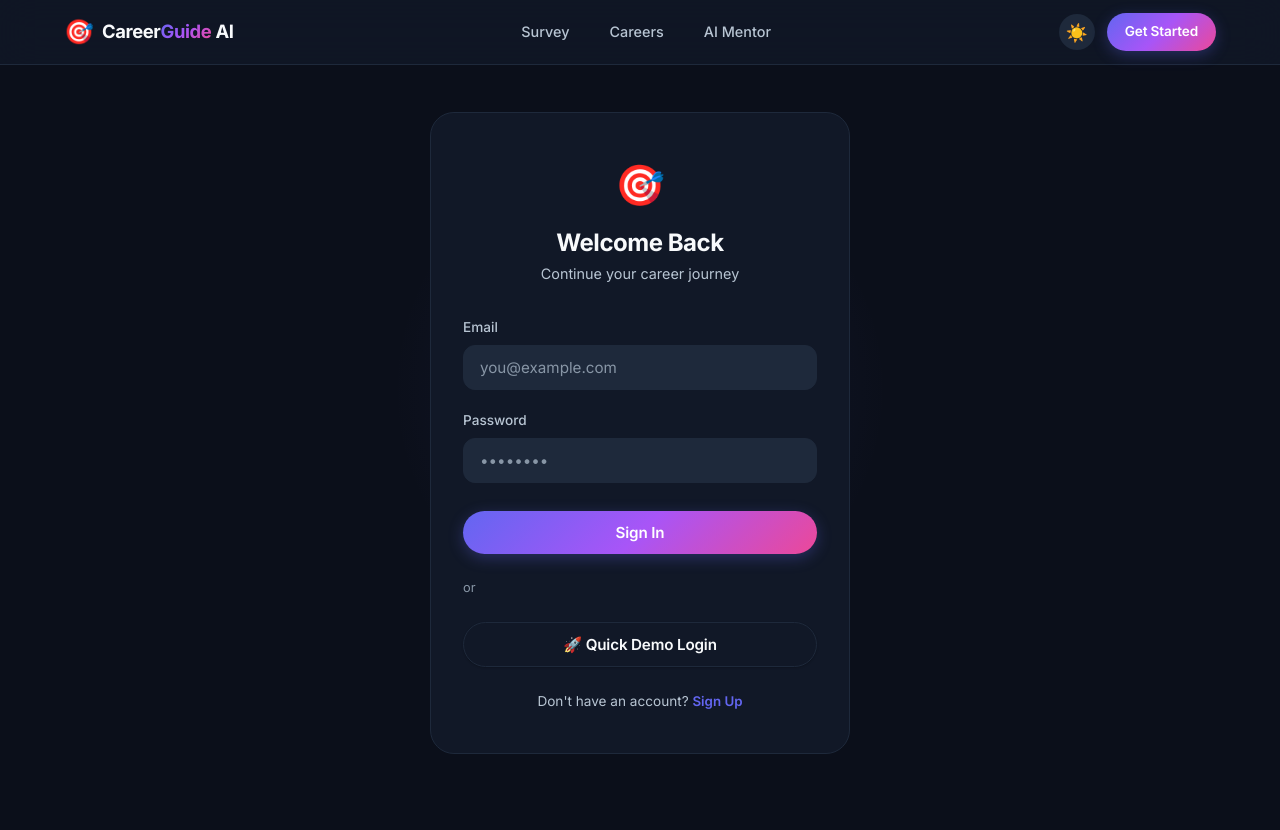
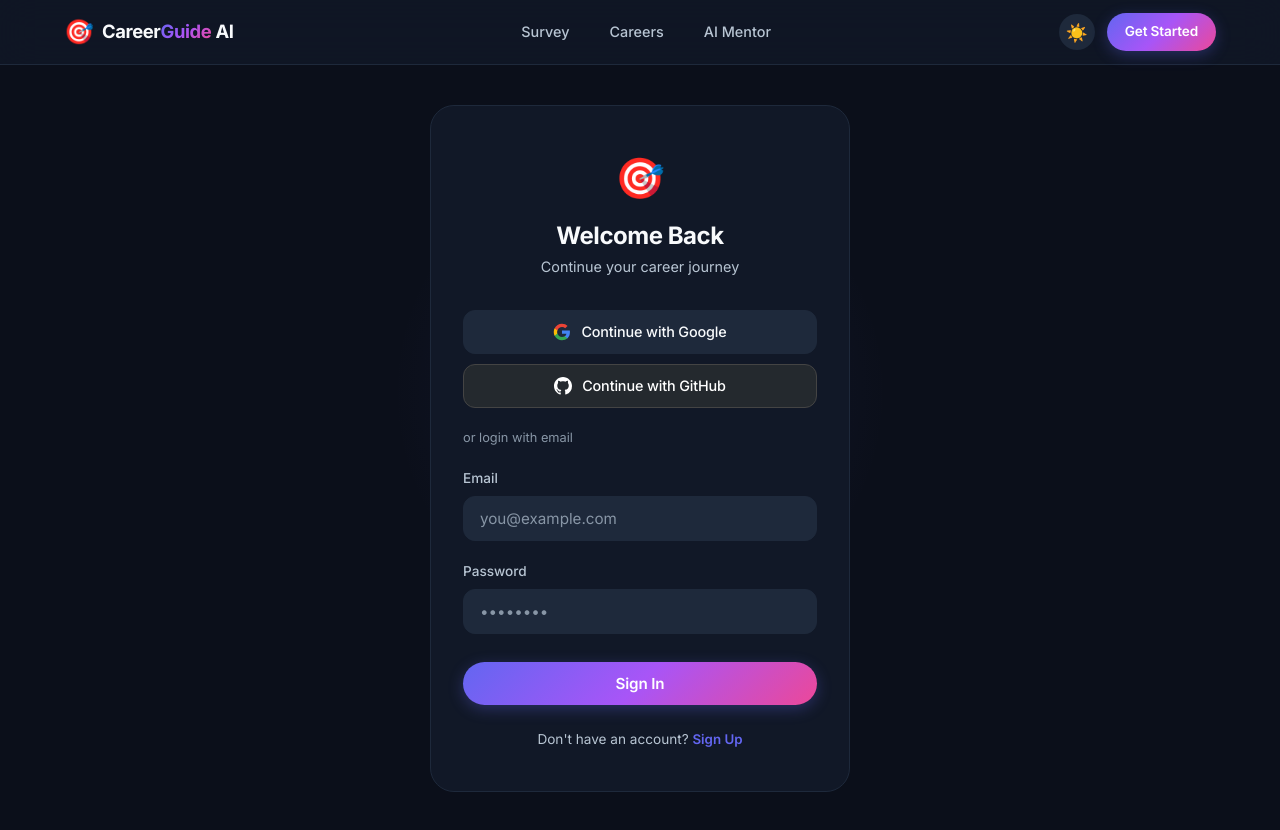
Before and after one commit to gauravssrgi-max/Career-Guide-Ai, a Next.js app in the folder client/: page /login in a window 1280 px wide. Before the commit the page ends 801 px from the top, so only its background shows below. Built offline with nearby package versions, Linux system fonts and the light colour scheme; no server answers.

Commit message:
Add real Google and GitHub login via NextAuth.js

```diff
--- a/client/package.json
+++ b/client/package.json
@@ -10,6 +10,7 @@
   },
   "dependencies": {
     "next": "16.2.4",
+    "next-auth": "^4.24.14",
     "react": "19.2.4",
     "react-dom": "19.2.4"
   },
--- a/client/src/app/layout.js
+++ b/client/src/app/layout.js
@@ -1,6 +1,7 @@
 import './globals.css';
 import { AuthProvider } from '../context/AuthContext';
 import { ThemeProvider } from '../context/ThemeContext';
+import AuthSessionProvider from '../components/AuthSessionProvider';
 import Header from '../components/layout/Header';
 
 export const metadata = {
@@ -17,10 +18,12 @@ export default function RootLayout({ children }) {
       </head>
       <body>
         <ThemeProvider>
-          <AuthProvider>
-            <Header />
-            <main>{children}</main>
-          </AuthProvider>
+          <AuthSessionProvider>
+            <AuthProvider>
+              <Header />
+              <main>{children}</main>
+            </AuthProvider>
+          </AuthSessionProvider>
         </ThemeProvider>
       </body>
     </html>
--- a/client/src/app/login/page.js
+++ b/client/src/app/login/page.js
@@ -1,7 +1,7 @@
 'use client';
 import { useState } from 'react';
 import { useRouter } from 'next/navigation';
-import Link from 'next/link';
+import { signIn } from 'next-auth/react';
 import { useAuth } from '../../context/AuthContext';
 
 export default function LoginPage() {
@@ -23,6 +23,14 @@ export default function LoginPage() {
     setLoading(false);
   };
 
+  const handleGoogleLogin = () => {
+    signIn('google', { callbackUrl: '/dashboard' });
+  };
+
+  const handleGitHubLogin = () => {
+    signIn('github', { callbackUrl: '/dashboard' });
+  };
+
   return (
     <div style={styles.page}>
       <div style={styles.glow} />
@@ -34,6 +42,20 @@ export default function LoginPage() {
         </div>
 
         {error && <div style={styles.error}>{error}</div>}
+
+        {/* Social Login Buttons */}
+        <div style={{display:'flex', flexDirection:'column', gap: 10, marginBottom: 20}}>
+          <button className="btn" style={styles.googleBtn} onClick={handleGoogleLogin}>
+            <svg width="18" height="18" viewBox="0 0 24 24"><path fill="#4285F4" d="M22.56 12.25c0-.78-.07-1.53-.2-2.25H12v4.26h5.92a5.06 5.06 0 01-2.2 3.32v2.77h3.57c2.08-1.92 3.28-4.74 3.28-8.1z"/><path fill="#34A853" d="M12 23c2.97 0 5.46-.98 7.28-2.66l-3.57-2.77c-.98.66-2.23 1.06-3.71 1.06-2.86 0-5.29-1.93-6.16-4.53H2.18v2.84C3.99 20.53 7.7 23 12 23z"/><path fill="#FBBC05" d="M5.84 14.09c-.22-.66-.35-1.36-.35-2.09s.13-1.43.35-2.09V7.07H2.18C1.43 8.55 1 10.22 1 12s.43 3.45 1.18 4.93l2.85-2.22.81-.62z"/><path fill="#EA4335" d="M12 5.38c1.62 0 3.06.56 4.21 1.64l3.15-3.15C17.45 2.09 14.97 1 12 1 7.7 1 3.99 3.47 2.18 7.07l3.66 2.84c.87-2.6 3.3-4.53 6.16-4.53z"/></svg>
+            Continue with Google
+          </button>
+          <button className="btn" style={styles.githubBtn} onClick={handleGitHubLogin}>
+            <svg width="18" height="18" viewBox="0 0 24 24" fill="currentColor"><path d="M12 0C5.37 0 0 5.37 0 12c0 5.31 3.435 9.795 8.205 11.385.6.105.825-.255.825-.57 0-.285-.015-1.23-.015-2.235-3.015.555-3.795-.735-4.035-1.41-.135-.345-.72-1.41-1.23-1.695-.42-.225-1.02-.78-.015-.795.945-.015 1.62.87 1.845 1.23 1.08 1.815 2.805 1.305 3.495.99.105-.78.42-1.305.765-1.605-2.67-.3-5.46-1.335-5.46-5.925 0-1.305.465-2.385 1.23-3.225-.12-.3-.54-1.53.12-3.18 0 0 1.005-.315 3.3 1.23.96-.27 1.98-.405 3-.405s2.04.135 3 .405c2.295-1.56 3.3-1.23 3.3-1.23.66 1.65.24 2.88.12 3.18.765.84 1.23 1.905 1.23 3.225 0 4.605-2.805 5.625-5.475 5.925.435.375.81 1.095.81 2.22 0 1.605-.015 2.895-.015 3.3 0 .315.225.69.825.57A12.02 12.02 0 0024 12c0-6.63-5.37-12-12-12z"/></svg>
+            Continue with GitHub
+          </button>
+        </div>
+
+        <div style={styles.divider}><span>or login with email</span></div>
 
         <form onSubmit={handleSubmit}>
           {!isLogin && (
@@ -59,15 +81,6 @@ export default function LoginPage() {
           </button>
         </form>
 
-        <div style={styles.divider}><span>or</span></div>
-
-        <button className="btn btn-secondary" style={{width: '100%'}} onClick={() => {
-          setForm({name: 'Demo User', email: 'demo@careerguide.ai', password: 'demo123456'});
-          setIsLogin(true);
-        }}>
-          🚀 Quick Demo Login
-        </button>
-
         <p style={styles.toggle}>
           {isLogin ? "Don't have an account? " : "Already have an account? "}
           <button onClick={() => { setIsLogin(!isLogin); setError(''); }} style={styles.toggleBtn}>
@@ -87,7 +100,9 @@ const styles = {
   title: { fontSize: '1.5rem', fontWeight: 700, marginTop: 12, letterSpacing: '-0.02em' },
   subtitle: { fontSize: '0.9rem', color: 'var(--text-secondary)', marginTop: 4 },
   error: { background: 'rgba(239,68,68,0.1)', color: '#ef4444', padding: '10px 16px', borderRadius: 'var(--radius-md)', fontSize: '0.85rem', marginBottom: 16 },
-  divider: { display: 'flex', alignItems: 'center', gap: 16, margin: '24px 0', color: 'var(--text-tertiary)', fontSize: '0.8rem' },
+  googleBtn: { width: '100%', background: 'var(--bg-tertiary)', color: 'var(--text-primary)', border: '1px solid var(--border)', borderRadius: 'var(--radius-md)', padding: '12px 20px', fontSize: '0.9rem', fontWeight: 500, display: 'flex', alignItems: 'center', justifyContent: 'center', gap: 10, cursor: 'pointer', transition: 'all 0.2s' },
+  githubBtn: { width: '100%', background: '#24292e', color: '#fff', border: '1px solid #444', borderRadius: 'var(--radius-md)', padding: '12px 20px', fontSize: '0.9rem', fontWeight: 500, display: 'flex', alignItems: 'center', justifyContent: 'center', gap: 10, cursor: 'pointer', transition: 'all 0.2s' },
+  divider: { display: 'flex', alignItems: 'center', gap: 16, margin: '20px 0', color: 'var(--text-tertiary)', fontSize: '0.8rem' },
   toggle: { textAlign: 'center', marginTop: 24, fontSize: '0.85rem', color: 'var(--text-secondary)' },
   toggleBtn: { color: 'var(--accent)', fontWeight: 600, cursor: 'pointer', background: 'none', border: 'none', fontFamily: 'inherit' },
 };
--- /dev/null
+++ b/client/src/components/AuthSessionProvider.js
@@ -0,0 +1,6 @@
+'use client';
+import { SessionProvider } from 'next-auth/react';
+
+export default function AuthSessionProvider({ children }) {
+  return <SessionProvider>{children}</SessionProvider>;
+}
```
Also changed, not shown: client/src/app/api/auth/[...nextauth]/route.js (added, +58 -0 lines), 1 other file (tests, documents, lock files or other folders).
